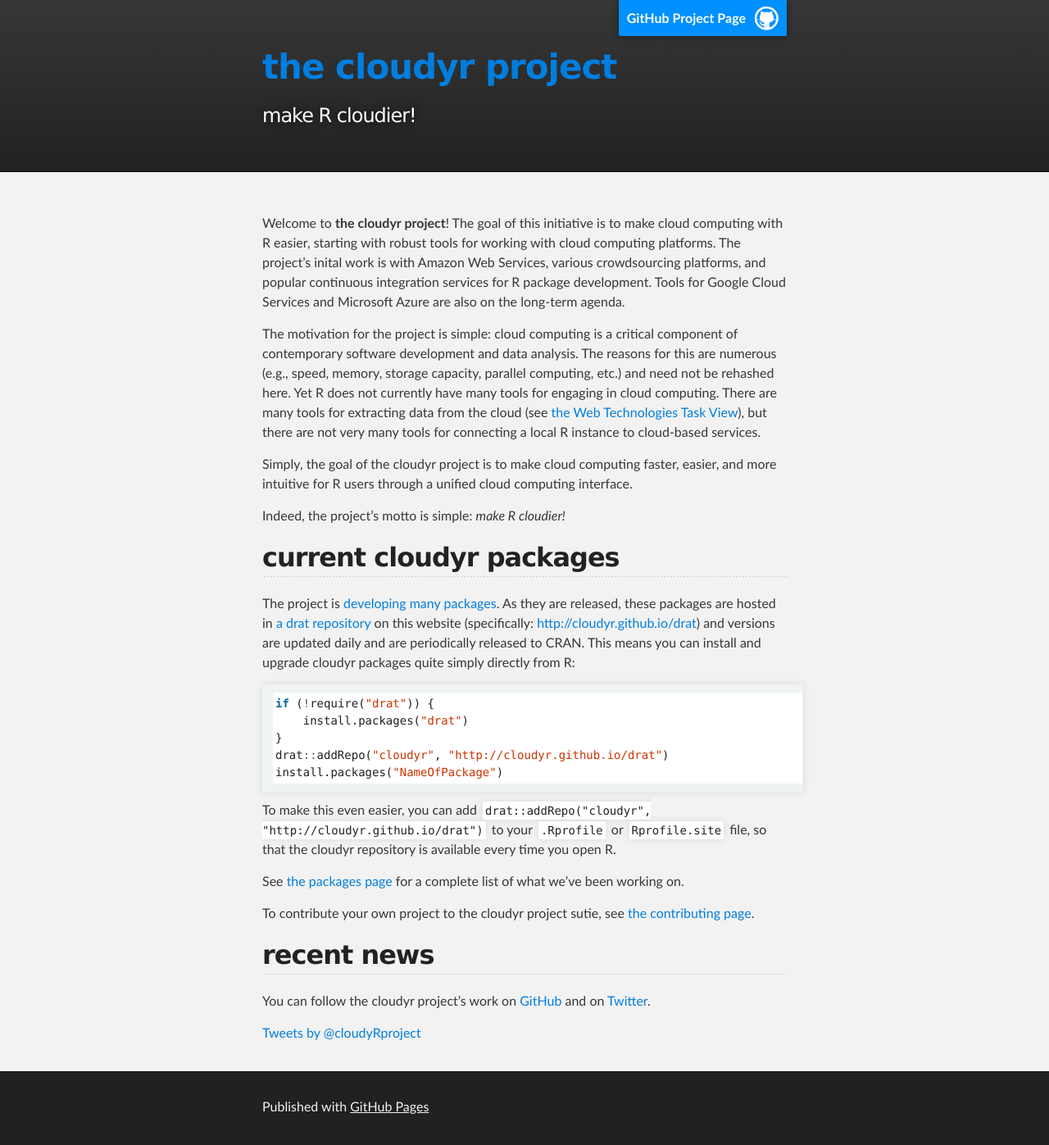
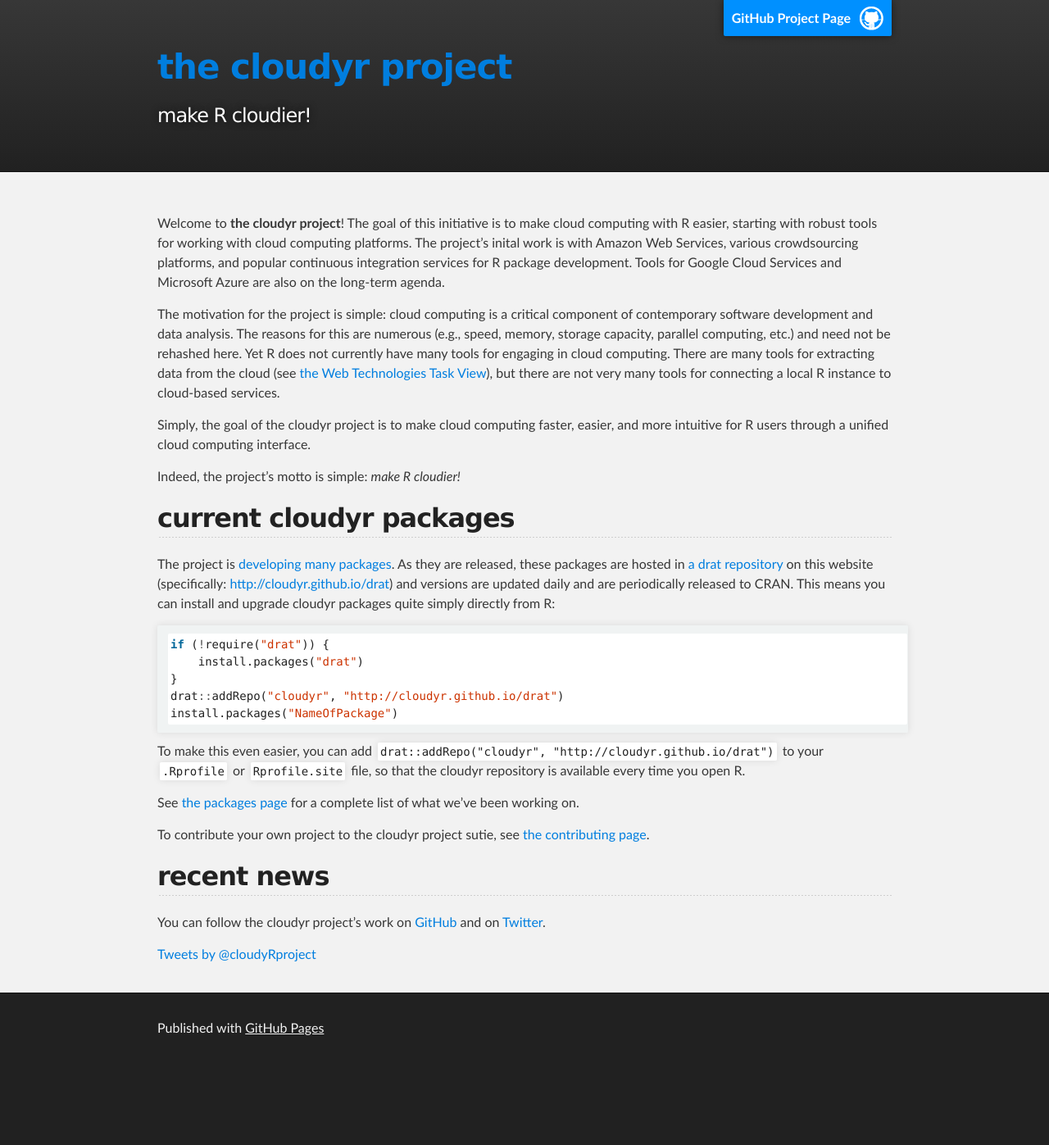
Before and after one commit to cloudyr/cloudyr.github.io, a Jekyll site: the page built from index.md, in a window 1280 px wide. Shown: the whole page at 82% size. Built offline with Jekyll 4.4.1, drawn with Linux system fonts in a browser that asks for light colours; comment, search, counter and statistics services are not loaded; after the commit the page ends 1301 px from its top, so only the background shows below that.

Commit message:
adjust page width

```diff
--- a/css/stylesheet.css
+++ b/css/stylesheet.css
@@ -271,7 +271,7 @@ Full-Width Styles
 
 .inner {
   position: relative;
-  max-width: 640px;
+  max-width: 70%;
   padding: 20px 10px;
   margin: 0 auto;
 }
```
